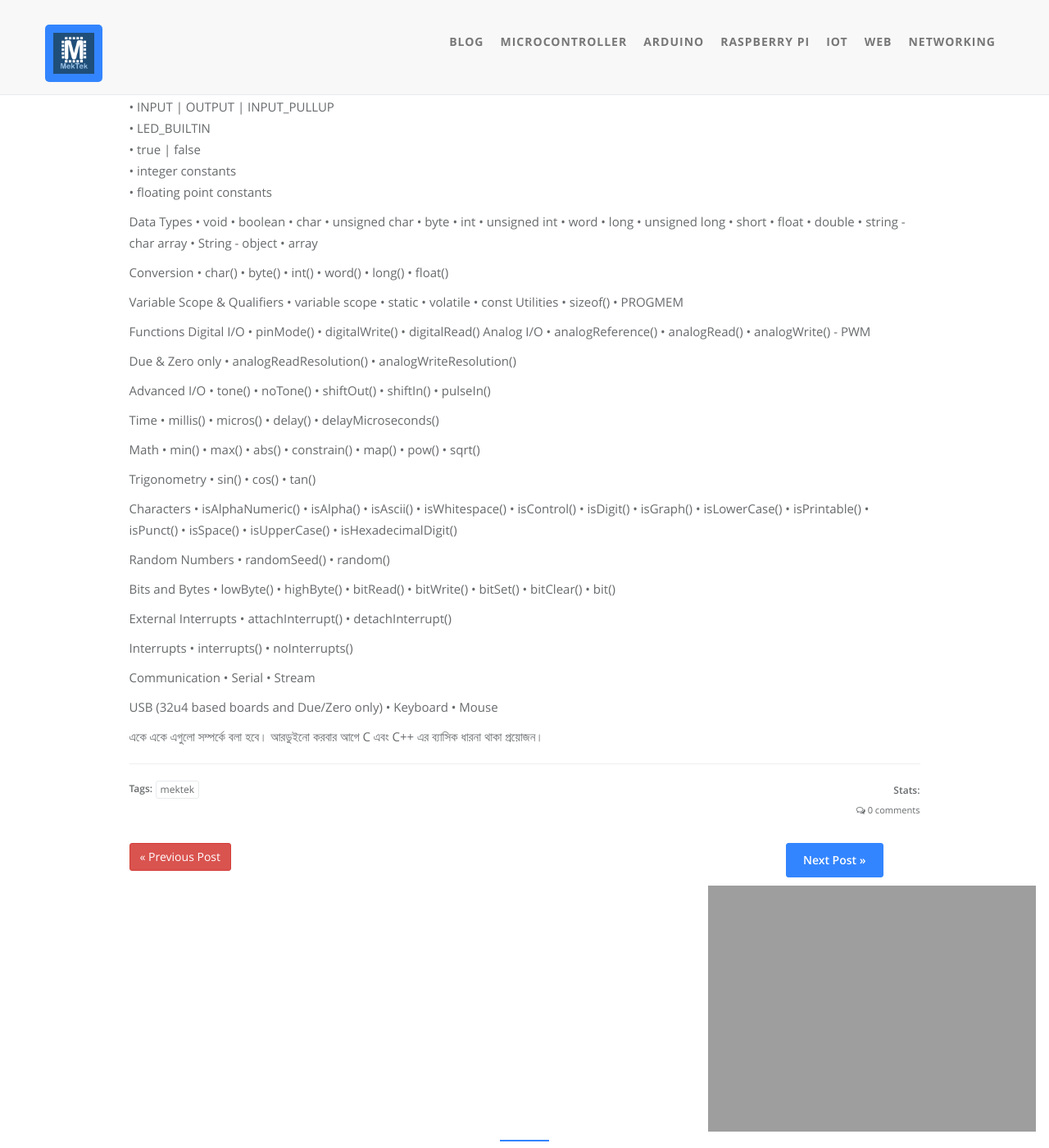
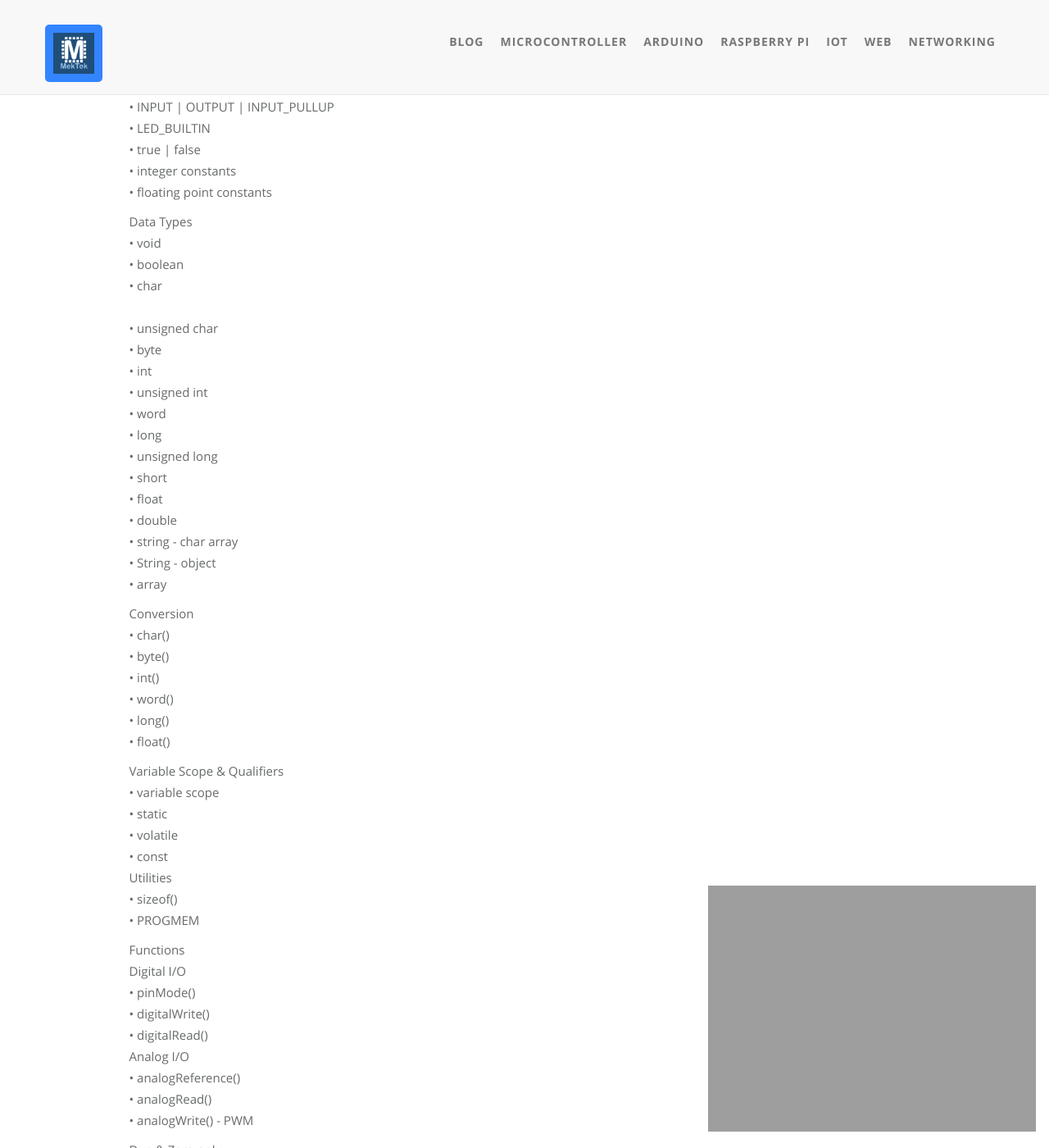
Before and after one commit to takiuddinahmed/mektekbd.github.io, a Jekyll site: the page built from _posts/arduino/2017-03-28-arduino 2.md, in a window 1280 px wide and 1400 px high, scrolled down 3109 px. Shown: the whole window at 82% size. Built offline with Jekyll 4.4.1, drawn with Linux system fonts in a browser that asks for light colours; comment, search, counter and statistics services are not loaded; some of the changed text lies outside the part shown.

Commit message:
Update 2017-03-28-arduino 2.md

```diff
--- a/_posts/arduino/2017-03-28-arduino 2.md
+++ b/_posts/arduino/2017-03-28-arduino 2.md
@@ -102,124 +102,124 @@ Constants<br>
 • integer constants<br>
 • floating point constants<br>
 
-Data Types
-• void
-• boolean
-• char
-• unsigned char
-• byte
-• int
-• unsigned int
-• word
-• long
-• unsigned long
-• short
-• float
-• double
-• string - char array
-• String - object
-• array
+Data Types<br>
+• void<br>
+• boolean<br>
+• char<br><br>
+• unsigned char<br>
+• byte<br>
+• int<br>
+• unsigned int<br>
+• word<br>
+• long<br>
+• unsigned long<br>
+• short<br>
+• float<br>
+• double<br>
+• string - char array<br>
+• String - object<br>
+• array<br>
 
-Conversion
-• char()
-• byte()
-• int()
-• word()
-• long()
-• float()
+Conversion<br>
+• char()<br>
+• byte()<br>
+• int()<br>
+• word()<br>
+• long()<br>
+• float()<br>
 
-Variable Scope & Qualifiers
-• variable scope
-• static
-• volatile
-• const
-Utilities
-• sizeof()
-• PROGMEM
+Variable Scope & Qualifiers<br>
+• variable scope<br>
+• static<br>
+• volatile<br>
+• const<br>
+Utilities<br>
+• sizeof()<br>
+• PROGMEM<br>
 
-Functions
-Digital I/O
-• pinMode()
-• digitalWrite()
-• digitalRead()
-Analog I/O
-• analogReference()
-• analogRead()
-• analogWrite() - PWM
+Functions<br>
+Digital I/O<br>
+• pinMode()<br>
+• digitalWrite()<br>
+• digitalRead()<br>
+Analog I/O<br>
+• analogReference()<br>
+• analogRead()<br>
+• analogWrite() - PWM<br>
 
-Due & Zero only
-• analogReadResolution()
-• analogWriteResolution()
+Due & Zero only<br>
+• analogReadResolution()<br>
+• analogWriteResolution()<br>
 
-Advanced I/O
-• tone()
-• noTone()
-• shiftOut()
-• shiftIn()
-• pulseIn()
+Advanced I/O<br>
+• tone()<br>
+• noTone()<br>
+• shiftOut()<br>
+• shiftIn()<br>
+• pulseIn()<br>
 
-Time
-• millis()
-• micros()
-• delay()
-• delayMicroseconds()
+Time<br>
+• millis()<br>
+• micros()<br>
+• delay()<br>
+• delayMicroseconds()<br>
 
-Math
-• min()
-• max()
-• abs()
-• constrain()
-• map()
-• pow()
-• sqrt()
+Math<br>
+• min()<br>
+• max()<br>
+• abs()<br>
+• constrain()<br>
+• map()<br>
+• pow()<br>
+• sqrt()<br>
 
-Trigonometry
-• sin()
-• cos()
-• tan()
+Trigonometry<br>
+• sin()<br>
+• cos()<br>
+• tan()<br>
 
-Characters
-• isAlphaNumeric()
-• isAlpha()
-• isAscii()
-• isWhitespace()
-• isControl()
-• isDigit()
-• isGraph()
-• isLowerCase()
-• isPrintable()
-• isPunct()
-• isSpace()
-• isUpperCase()
-• isHexadecimalDigit()
+Characters<br><br>
+• isAlphaNumeric()<br>
+• isAlpha()<br>
+• isAscii()<br>
+• isWhitespace()<br>
+• isControl()<br>
+• isDigit()<br>
+• isGraph()<br>
+• isLowerCase()<br>
+• isPrintable()<br>
+• isPunct()<br>
+• isSpace()<br>
+• isUpperCase()<br>
+• isHexadecimalDigit()<br>
 
-Random Numbers
-• randomSeed()
-• random()
+Random Numbers<br>
+• randomSeed()<br>
+• random()<br>
 
-Bits and Bytes
-• lowByte()
-• highByte()
-• bitRead()
-• bitWrite()
-• bitSet()
-• bitClear()
-• bit()
+Bits and Bytes<br>
+• lowByte()<br>
+• highByte()<br>
+• bitRead()<br>
+• bitWrite()<br>
+• bitSet()<br>
+• bitClear()<br>
+• bit()<br>
 
-External Interrupts
-• attachInterrupt()
-• detachInterrupt()
+External Interrupts<br>
+• attachInterrupt()<br><br>
+• detachInterrupt()<br>
 
-Interrupts
-• interrupts()
-• noInterrupts()
+Interrupts<br>
+• interrupts()<br><br>
+• noInterrupts()<br>
 
-Communication
-• Serial
-• Stream
+Communication<br><br>
+• Serial<br>
+• Stream<br>
 
-USB (32u4 based boards and Due/Zero only)
-• Keyboard
-• Mouse
+USB (32u4 based boards and Due/Zero only)<br>
+• Keyboard<br>
+• Mouse<br>
 
 একে একে এগুলো সম্পর্কে বলা হবে। আরডুইনো করবার আগে C এবং C++ এর ব্যাসিক ধারনা থাকা প্রয়োজন।
```
